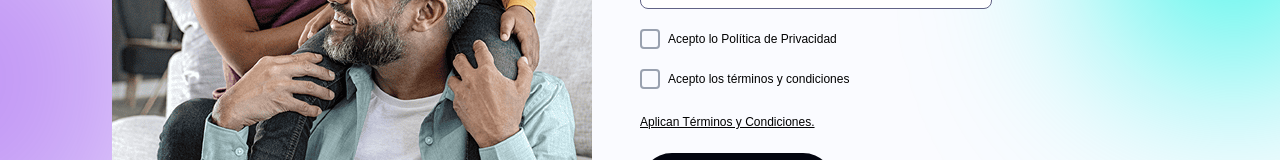
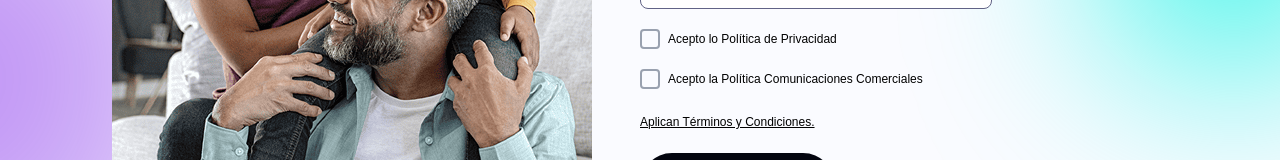
Before and after one commit to willyfer/rimac-test, a React (Vite) app: page / in a window 1280 px wide. Shown: the part 435-595 px from the top of the page. Built offline with nearby package versions, Linux system fonts and the light colour scheme.

Commit message:
fix: update text in checkbox

```diff
--- a/src/views/login/Container.tsx
+++ b/src/views/login/Container.tsx
@@ -88,7 +88,7 @@ const Container = ({
                 render={({ field }) => (
                   <>
                     <Checkbox
-                      label='Acepto los términos y condiciones'
+                      label='Acepto la Política Comunicaciones Comerciales'
                       checked={field.value}
                       onChange={field.onChange}
                     />
```
